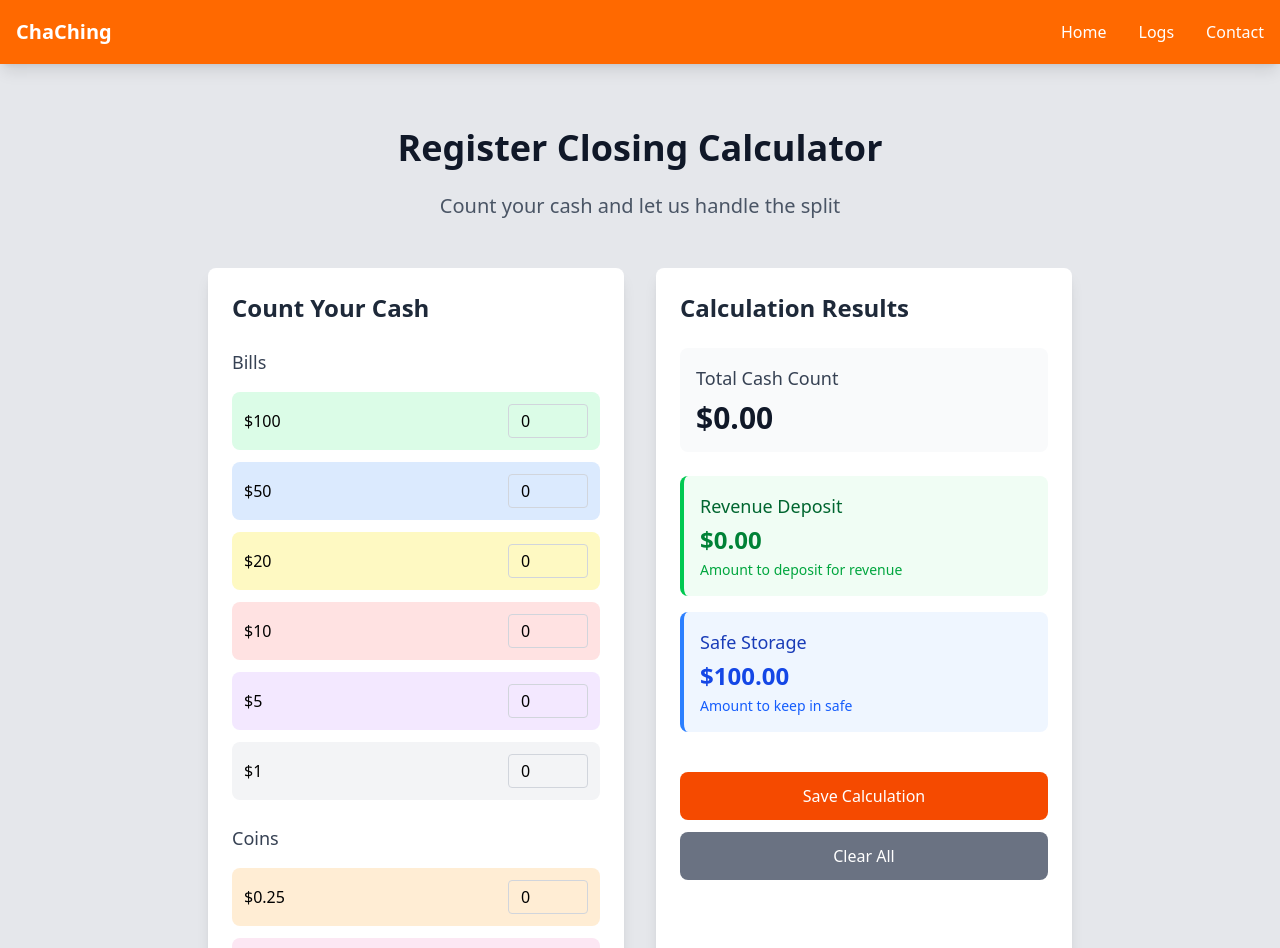
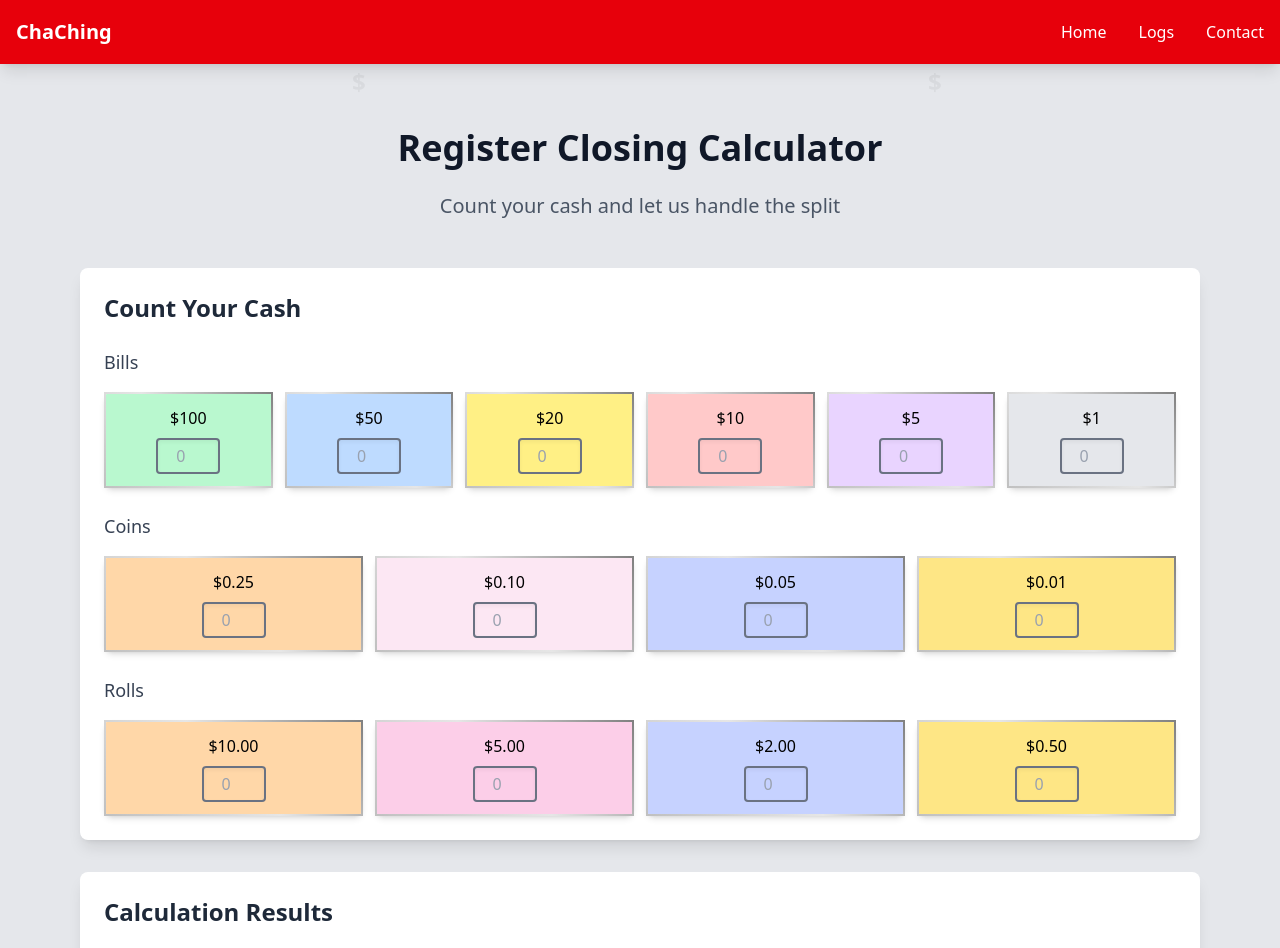
Before and after one commit to jwagojo/ChaChing, a React (Vite) app: page /closing in a window 1280 px wide. Shown: the top 948 px of the page. Built offline with nearby package versions, Linux system fonts and the light colour scheme.

Commit message:
added closing instructions

```diff
--- a/src/components/Navbar.jsx
+++ b/src/components/Navbar.jsx
@@ -2,7 +2,7 @@ import { Link } from 'react-router-dom';
 
 function Navbar() {
   return (
-    <nav className="bg-orange-500 shadow-lg">
+    <nav className="bg-red-600 shadow-lg">
       <div className="max-w-7xl mx-auto px-4">
         <div className="flex justify-between items-center h-16">
           <Link to="/" className="text-white text-xl font-bold">
--- a/src/index.css
+++ b/src/index.css
@@ -16,3 +16,59 @@
   background-size: 400% 400%;
   animation: gradient 6s ease infinite;
 }
+
+@keyframes float {
+  0% {
+    transform: translateY(100vh) rotate(0deg);
+    opacity: 0;
+  }
+  10% {
+    opacity: 1;
+  }
+  90% {
+    opacity: 1;
+  }
+  100% {
+    transform: translateY(-100px) rotate(360deg);
+    opacity: 0;
+  }
+}
+
+.dollar-sign {
+  position: absolute;
+  color: rgba(255, 255, 255, 0.1);
+  font-size: 2rem;
+  font-weight: bold;
+  animation: float linear infinite;
+  pointer-events: none;
+}
+
+.dollar-sign:nth-child(1) { left: 10%; animation-duration: 8s; animation-delay: 0s; }
+.dollar-sign:nth-child(2) { left: 20%; animation-duration: 10s; animation-delay: 2s; }
+.dollar-sign:nth-child(3) { left: 30%; animation-duration: 7s; animation-delay: 4s; }
+.dollar-sign:nth-child(4) { left: 40%; animation-duration: 9s; animation-delay: 1s; }
+.dollar-sign:nth-child(5) { left: 50%; animation-duration: 11s; animation-delay: 3s; }
+.dollar-sign:nth-child(6) { left: 60%; animation-duration: 8s; animation-delay: 5s; }
+.dollar-sign:nth-child(7) { left: 70%; animation-duration: 10s; animation-delay: 1.5s; }
+.dollar-sign:nth-child(8) { left: 80%; animation-duration: 9s; animation-delay: 2.5s; }
+.dollar-sign:nth-child(9) { left: 90%; animation-duration: 7s; animation-delay: 4.5s; }
+
+.dollar-sign-white {
+  position: absolute;
+  color: rgba(0, 0, 0, 0.05);
+  font-size: 1.5rem;
+  font-weight: bold;
+  animation: float linear infinite;
+  pointer-events: none;
+}
+
+.dollar-sign-white:nth-child(1) { left: 5%; animation-duration: 12s; animation-delay: 0s; }
+.dollar-sign-white:nth-child(2) { left: 15%; animation-duration: 15s; animation-delay: 3s; }
+.dollar-sign-white:nth-child(3) { left: 25%; animation-duration: 10s; animation-delay: 6s; }
+.dollar-sign-white:nth-child(4) { left: 35%; animation-duration: 14s; animation-delay: 2s; }
+.dollar-sign-white:nth-child(5) { left: 45%; animation-duration: 11s; animation-delay: 5s; }
+.dollar-sign-white:nth-child(6) { left: 55%; animation-duration: 13s; animation-delay: 1s; }
+.dollar-sign-white:nth-child(7) { left: 65%; animation-duration: 16s; animation-delay: 4s; }
+.dollar-sign-white:nth-child(8) { left: 75%; animation-duration: 9s; animation-delay: 7s; }
+.dollar-sign-white:nth-child(9) { left: 85%; animation-duration: 12s; animation-delay: 3.5s; }
+.dollar-sign-white:nth-child(10) { left: 95%; animation-duration: 14s; animation-delay: 6.5s; }
--- a/src/pages/Closing.jsx
+++ b/src/pages/Closing.jsx
@@ -1,20 +1,27 @@
-import { useState } from 'react';
+import { useState, useEffect } from 'react';
 
 function Closing() {
   const [counts, setCounts] = useState({
     // Bills
-    hundreds: 0,
-    fifties: 0,
-    twenties: 0,
-    tens: 0,
-    fives: 0,
-    ones: 0,
+    hundreds: '',
+    fifties: '',
+    twenties: '',
+    tens: '',
+    fives: '',
+    ones: '',
     // Coins
-    quarters: 0,
-    dimes: 0,
-    nickels: 0,
-    pennies: 0
+    quarters: '',
+    dimes: '',
+    nickels: '',
+    pennies: '',
+    // Rolls
+    quarterRolls: '',
+    dimeRolls: '',
+    nickelRolls: '',
+    pennyRolls: ''
   });
+
+  const [closingResult, setClosingResult] = useState('');
 
   const denominations = {
     hundreds: 100,
@@ -26,19 +33,24 @@ function Closing() {
     quarters: 0.25,
     dimes: 0.10,
     nickels: 0.05,
-    pennies: 0.01
+    pennies: 0.01,
+    quarterRolls: 10.00,
+    dimeRolls: 5.00,
+    nickelRolls: 2.00,
+    pennyRolls: 0.50
   };
 
   const handleCountChange = (denomination, value) => {
     setCounts(prev => ({
       ...prev,
-      [denomination]: Math.max(0, parseInt(value) || 0)
+      [denomination]: value === '' ? '' : Math.max(0, parseInt(value) || 0).toString()
     }));
   };
 
   const calculateTotal = () => {
     return Object.entries(counts).reduce((total, [denom, count]) => {
-      return total + (count * denominations[denom]);
+      const numCount = parseInt(count) || 0;
+      return total + (numCount * denominations[denom]);
     }, 0);
   };
 
@@ -49,65 +61,152 @@ function Closing() {
     return { safeAmount, revenueAmount };
   };
 
+  const closeRegister = () => {
+    const total = calculateTotal();
+
+    if (total > 200) {
+      let revenue = Math.floor(total - 200);
+      let text = "Bills in the envelope:\n";
+      let moneyInEnvelope = 0.00;
+
+      const money = [
+        { value: 1 }, { value: 5 }, { value: 10 }, { value: 20 }, { value: 50 }, { value: 100 }
+      ];
+
+      const moneyAmount = [
+        { count: parseInt(counts.ones) || 0 },
+        { count: parseInt(counts.fives) || 0 },
+        { count: parseInt(counts.tens) || 0 },
+        { count: parseInt(counts.twenties) || 0 },
+        { count: parseInt(counts.fifties) || 0 },
+        { count: parseInt(counts.hundreds) || 0 }
+      ];
+
+      for (let i = 5; i >= 4; i--) {
+        const bills = Math.min(Math.floor(revenue / money[i].value), moneyAmount[i].count || 0);
+        revenue -= bills * money[i].value;
+        moneyInEnvelope += bills * money[i].value;
+        if (bills !== 0) {
+          text += `$${money[i].value}: ${bills}\n`;
+        }
+      }
+
+      for (let i = 3; i >= 0; i--) {
+        if (revenue > 4) {
+          const bills = Math.min(Math.floor(revenue / money[i].value), Math.max(0, (moneyAmount[i].count) - 1));
+          revenue -= bills * money[i].value;
+          moneyInEnvelope += bills * money[i].value;
+          if (bills !== 0) {
+            text += `$${money[i].value}: ${bills}\n`;
+          }
+        }
+      }
+
+      const moneyInRegister = (total - moneyInEnvelope).toFixed(2);
+      text += `Money in envelope: $${moneyInEnvelope.toFixed(2)}\nMoney in register: $${moneyInRegister}`;
+      setClosingResult(text);
+    }
+  };
+
+  // Auto-update
+  useEffect(() => {
+    if (Object.values(counts).some(count => count !== '')) {
+      closeRegister();
+    } else {
+      setClosingResult('');
+    }
+  }, [counts]);
+
   const total = calculateTotal();
   const { safeAmount, revenueAmount } = calculateSplit(total);
 
   return (
-    <div className="max-w-4xl mx-auto px-4 py-16">
-      <div className="text-center mb-12">
+    <div className="max-w-6xl mx-auto px-4 py-16 relative overflow-hidden">
+
+      <div className="absolute inset-0">
+        {[...Array(8)].map((_, i) => (
+          <div key={i} className="dollar-sign-white">$</div>
+        ))}
+      </div>
+
+      <div className="text-center mb-12 relative z-10">
         <h1 className="text-4xl font-bold text-gray-900 mb-6">Register Closing Calculator</h1>
         <p className="text-xl text-gray-600">Count your cash and let us handle the split</p>
       </div>
 
-      <div className="grid grid-cols-1 lg:grid-cols-2 gap-8">
-        {/* Input Section */}
+      <div className="space-y-8 relative z-10">
+
         <div className="bg-white rounded-lg shadow-lg p-6">
           <h2 className="text-2xl font-semibold mb-6 text-gray-800">Count Your Cash</h2>
 
-          {/* Bills */}
           <div className="mb-6">
             <h3 className="text-lg font-medium mb-4 text-gray-700">Bills</h3>
-            <div className="space-y-3">
+            <div className="grid grid-cols-2 md:grid-cols-3 lg:grid-cols-6 gap-3">
               {[
-                { key: 'hundreds', label: '$100', color: 'bg-green-100' },
-                { key: 'fifties', label: '$50', color: 'bg-blue-100' },
-                { key: 'twenties', label: '$20', color: 'bg-yellow-100' },
-                { key: 'tens', label: '$10', color: 'bg-red-100' },
-                { key: 'fives', label: '$5', color: 'bg-purple-100' },
-                { key: 'ones', label: '$1', color: 'bg-gray-100' }
+                { key: 'hundreds', label: '$100', color: 'bg-green-200' },
+                { key: 'fifties', label: '$50', color: 'bg-blue-200' },
+                { key: 'twenties', label: '$20', color: 'bg-yellow-200' },
+                { key: 'tens', label: '$10', color: 'bg-red-200' },
+                { key: 'fives', label: '$5', color: 'bg-purple-200' },
+                { key: 'ones', label: '$1', color: 'bg-gray-200' }
               ].map(({ key, label, color }) => (
-                <div key={key} className={`flex items-center justify-between p-3 rounded-lg ${color}`}>
-                  <span className="font-medium">{label}</span>
+                <div key={key} className={`flex flex-col items-center p-3 rounded-lg ${color} border-2 border-gray-400 shadow-md hover:shadow-lg transition-shadow`} style={{borderImage: 'linear-gradient(45deg, #c0c0c0, #e6e6e6, #808080) 1'}}>
+                  <span className="font-medium mb-2">{label}</span>
                   <input
                     type="number"
                     min="0"
                     value={counts[key]}
                     onChange={(e) => handleCountChange(key, e.target.value)}
-                    className="w-20 px-3 py-1 border border-gray-300 rounded focus:ring-2 focus:ring-orange-500 focus:border-transparent"
+                    placeholder="0"
+                    className="w-16 px-2 py-1 border-2 border-gray-500 rounded text-center focus:ring-2 focus:ring-orange-500 focus:border-orange-500 placeholder-gray-400 shadow-inner"
                   />
                 </div>
               ))}
             </div>
           </div>
 
-          {/* Coins */}
-          <div>
+          <div className="mb-6">
             <h3 className="text-lg font-medium mb-4 text-gray-700">Coins</h3>
-            <div className="space-y-3">
+            <div className="grid grid-cols-2 md:grid-cols-4 gap-3">
               {[
-                { key: 'quarters', label: '$0.25', color: 'bg-orange-100' },
+                { key: 'quarters', label: '$0.25', color: 'bg-orange-200' },
                 { key: 'dimes', label: '$0.10', color: 'bg-pink-100' },
-                { key: 'nickels', label: '$0.05', color: 'bg-indigo-100' },
-                { key: 'pennies', label: '$0.01', color: 'bg-amber-100' }
+                { key: 'nickels', label: '$0.05', color: 'bg-indigo-200' },
+                { key: 'pennies', label: '$0.01', color: 'bg-amber-200' }
               ].map(({ key, label, color }) => (
-                <div key={key} className={`flex items-center justify-between p-3 rounded-lg ${color}`}>
-                  <span className="font-medium">{label}</span>
+                <div key={key} className={`flex flex-col items-center p-3 rounded-lg ${color} border-2 border-gray-400 shadow-md hover:shadow-lg transition-shadow`} style={{borderImage: 'linear-gradient(45deg, #c0c0c0, #e6e6e6, #808080) 1'}}>
+                  <span className="font-medium mb-2">{label}</span>
                   <input
                     type="number"
                     min="0"
                     value={counts[key]}
                     onChange={(e) => handleCountChange(key, e.target.value)}
-                    className="w-20 px-3 py-1 border border-gray-300 rounded focus:ring-2 focus:ring-orange-500 focus:border-transparent"
+                    placeholder="0"
+                    className="w-16 px-2 py-1 border-2 border-gray-500 rounded text-center focus:ring-2 focus:ring-orange-500 focus:border-orange-500 placeholder-gray-400 shadow-inner"
+                  />
+                </div>
+              ))}
+            </div>
+          </div>
+
+          <div>
+            <h3 className="text-lg font-medium mb-4 text-gray-700">Rolls</h3>
+            <div className="grid grid-cols-2 md:grid-cols-4 gap-3">
+              {[
+                { key: 'quarterRolls', label: '$10.00', color: 'bg-orange-200' },
+                { key: 'dimeRolls', label: '$5.00', color: 'bg-pink-200' },
+                { key: 'nickelRolls', label: '$2.00', color: 'bg-indigo-200' },
+                { key: 'pennyRolls', label: '$0.50', color: 'bg-amber-200' }
+              ].map(({ key, label, color }) => (
+                <div key={key} className={`flex flex-col items-center p-3 rounded-lg ${color} border-2 border-gray-400 shadow-md hover:shadow-lg transition-shadow`} style={{borderImage: 'linear-gradient(45deg, #c0c0c0, #e6e6e6, #808080) 1'}}>
+                  <span className="font-medium mb-2">{label}</span>
+                  <input
+                    type="number"
+                    min="0"
+                    value={counts[key]}
+                    onChange={(e) => handleCountChange(key, e.target.value)}
+                    placeholder="0"
+                    className="w-16 px-2 py-1 border-2 border-gray-500 rounded text-center focus:ring-2 focus:ring-orange-500 focus:border-orange-500 placeholder-gray-400 shadow-inner"
                   />
                 </div>
               ))}
@@ -115,23 +214,29 @@ function Closing() {
           </div>
         </div>
 
-        {/* Results Section */}
+
         <div className="bg-white rounded-lg shadow-lg p-6">
           <h2 className="text-2xl font-semibold mb-6 text-gray-800">Calculation Results</h2>
 
           <div className="space-y-6">
-            {/* Total */}
+
             <div className="bg-gray-50 rounded-lg p-4">
               <h3 className="text-lg font-medium text-gray-700 mb-2">Total Cash Count</h3>
               <p className="text-3xl font-bold text-gray-900">${total.toFixed(2)}</p>
             </div>
 
-            {/* Split */}
+            {closingResult && (
+              <div className="bg-green-50 rounded-lg p-4 border-l-4 border-green-500">
+                <h3 className="text-lg font-medium text-green-800 mb-2">Register Closing Instructions</h3>
+                <pre className="text-sm text-green-700 whitespace-pre-line">{closingResult}</pre>
+              </div>
+            )}
+
             <div className="space-y-4">
-              <div className="bg-green-50 rounded-lg p-4 border-l-4 border-green-500">
-                <h3 className="text-lg font-medium text-green-800 mb-1">Revenue Deposit</h3>
-                <p className="text-2xl font-bold text-green-700">${revenueAmount.toFixed(2)}</p>
-                <p className="text-sm text-green-600 mt-1">Amount to deposit for revenue</p>
+              <div className="bg-yellow-50 rounded-lg p-4 border-l-4 border-yellow-500">
+                <h3 className="text-lg font-medium text-yellow-800 mb-1">Revenue Deposit</h3>
+                <p className="text-2xl font-bold text-yellow-700">${revenueAmount.toFixed(2)}</p>
+                <p className="text-sm text-yellow-600 mt-1">Amount to deposit for revenue</p>
               </div>
 
               <div className="bg-blue-50 rounded-lg p-4 border-l-4 border-blue-500">
@@ -140,20 +245,32 @@ function Closing() {
                 <p className="text-sm text-blue-600 mt-1">Amount to keep in safe</p>
               </div>
             </div>
-
-            {/* Action Buttons */}
             <div className="space-y-3 pt-4">
-              <button className="w-full bg-orange-600 text-white py-3 rounded-lg hover:bg-orange-700 transition-colors font-medium">
-                Save Calculation
-              </button>
               <button
-                onClick={() => setCounts({
-                  hundreds: 0, fifties: 0, twenties: 0, tens: 0, fives: 0, ones: 0,
-                  quarters: 0, dimes: 0, nickels: 0, pennies: 0
-                })}
+                onClick={() => {
+                  setCounts({
+                    hundreds: '', fifties: '', twenties: '', tens: '', fives: '', ones: '',
+                    quarters: '', dimes: '', nickels: '', pennies: '',
+                    quarterRolls: '', dimeRolls: '', nickelRolls: '', pennyRolls: ''
+                  });
+                  setClosingResult('');
+                }}
                 className="w-full bg-gray-500 text-white py-3 rounded-lg hover:bg-gray-600 transition-colors font-medium"
               >
                 Clear All
+              </button>
+              <button
+                onClick={() => {
+                  setCounts({
+                    hundreds: '', fifties: '', twenties: '', tens: '', fives: '', ones: '',
+                    quarters: '', dimes: '', nickels: '', pennies: '',
+                    quarterRolls: '', dimeRolls: '', nickelRolls: '', pennyRolls: ''
+                  });
+                  setClosingResult('');
+                }}
+                className="w-full bg-orange-500 text-white py-3 rounded-lg hover:bg-gray-600 transition-colors font-medium"
+              >
+                Log Register Closing
               </button>
             </div>
           </div>
```
Also changed, not shown: src/pages/Home.jsx (+15 -4 lines).
